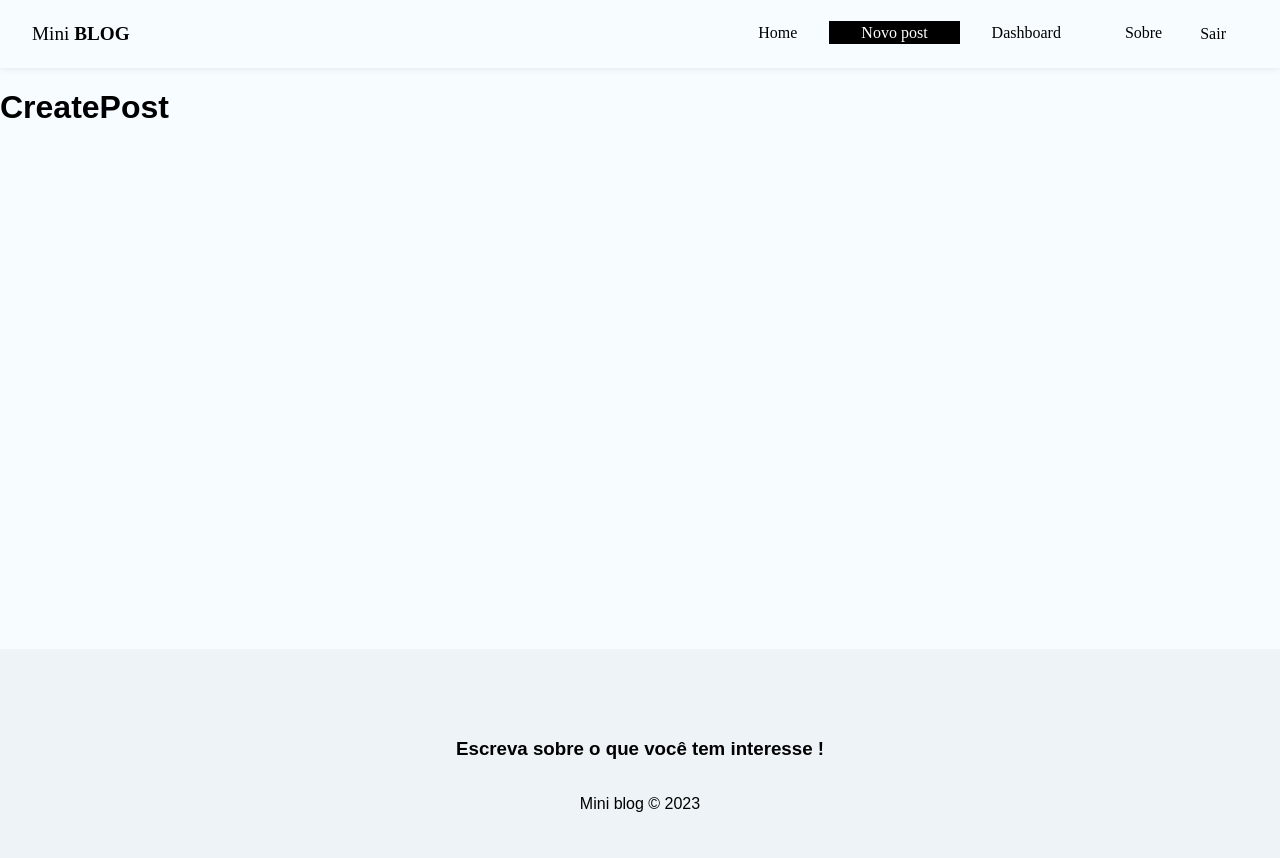
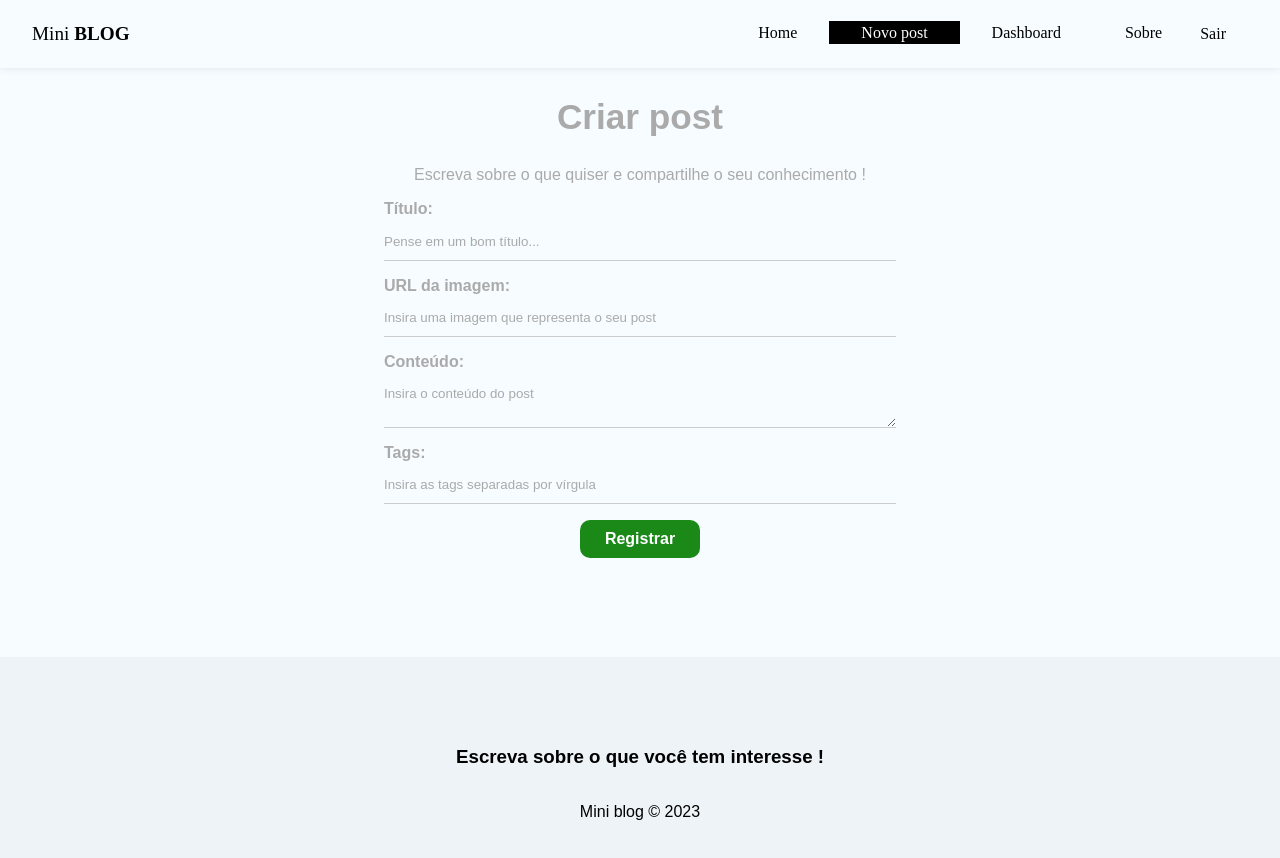
Before and after one commit to kaiotcp1/PROJECT----Mini_blog, a React (Create React App) app in the folder miniblog/miniblog/: page /posts/create in a window 1280 px wide. Shown: the top 858 px of the page. Built offline with nearby package versions, Linux system fonts and the light colour scheme; no server answers; sample sign-in values are in the browser's storage.

Commit message:
Estrutura da página de criar post

```diff
--- a/miniblog/miniblog/src/pages/CreatePost/CreatePost.js
+++ b/miniblog/miniblog/src/pages/CreatePost/CreatePost.js
@@ -1,10 +1,78 @@
 import React from 'react'
 import styles from './CreatePost.module.css'
 
+import { useState } from 'react'
+import { useNavigate } from 'react-router-dom'
+import { useAuthValue } from '../../context/AuthContext'
+
 const CreatePost = () => {
+  const [title, setTitle] = useState("");
+  const [image, setImage] = useState("");
+  const [body, setBody] = useState("");
+  const [tags, setTags] = useState([]);
+  const [formError, setFormError] = useState("");
+
+  const handleSubmit = (e) => {
+    e.preventDefault();
+  }
+
   return (
-    <div>
-        <h1>CreatePost</h1>
+    <div className={styles.create_post}>
+      <h2>Criar post</h2>
+      <p>Escreva sobre o que quiser e compartilhe o seu conhecimento !</p>
+      <form onSubmit={handleSubmit}>
+        <label >
+          <span>Título:</span>
+          <input
+            type="text"
+            name='title'
+            required
+            placeholder='Pense em um bom título...'
+            onChange={(e) => setTitle(e.target.value)}
+            value={title}
+          />
+        </label>
+        <label >
+          <span>URL da imagem:</span>
+          <input
+            type="text"
+            name='image'
+            required
+            placeholder='Insira uma imagem que representa o seu post'
+            onChange={(e) => setImage(e.target.value)}
+            value={image}
+          />
+        </label>
+        <label >
+          <span>Conteúdo:</span>
+          <textarea
+            name="body"
+            required
+            placeholder='Insira o conteúdo do post'
+            onChange={(e) => setBody(e.target.value)}
+            value={body}
+            ></textarea>
+        </label>
+        <label >
+          <span>Tags:</span>
+          <input
+            type="text"
+            name='tags'
+            required
+            placeholder='Insira as tags separadas por vírgula'
+            onChange={(e) => setTags(e.target.value)}
+            value={tags}
+          />
+        </label>
+        <button className="btn">Registrar</button>
+        {/* {!loading && <button className="btn">Registrar</button>}
+        {loading && (
+          <button className="btn" disabled>
+            Aguarde...
+          </button>
+        )}
+        {error && <p className="error">{error}</p>} */}
+      </form>
     </div>
   )
 }
--- a/miniblog/miniblog/src/pages/CreatePost/CreatePost.module.css
+++ b/miniblog/miniblog/src/pages/CreatePost/CreatePost.module.css
@@ -0,0 +1,12 @@
+.create_post {
+    text-align: center;
+}
+
+.create_post h2 {
+    font-size: 2.2em;
+}
+
+.create_post {
+    color: #aaa;
+    margin-bottom: 2em;
+}
```
